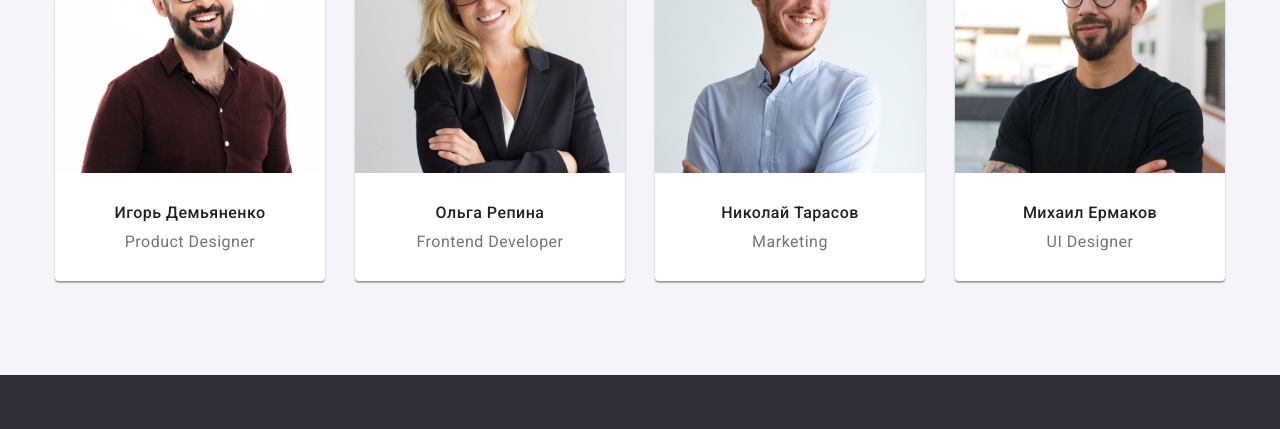
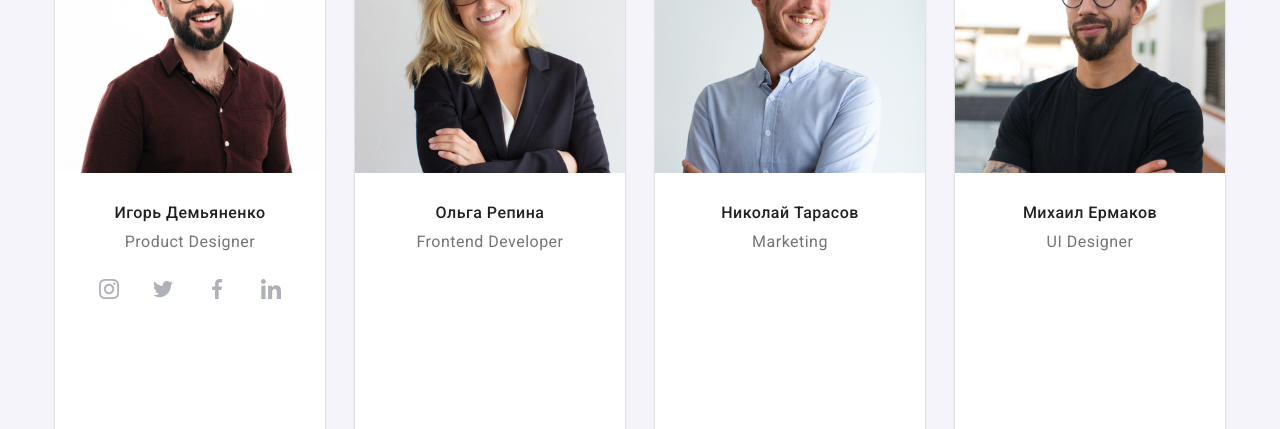
Before and after one commit to NataliaLyfar/goit-markup-hw-04, a plain HTML site: page index.html in a window 1280 px wide. Shown: the part 1874-2303 px from the top of the page. Drawn offline with nearby package versions, Linux system fonts and the light colour scheme.

Commit message:
csocial-links

```diff
--- a/css/styles.css
+++ b/css/styles.css
@@ -278,6 +278,7 @@ img {
 }
 .teammate-content {
   padding: 30px 0;
+  width: 270px;
 }
 .teammate-title {
   color: var(--tertiary-text-color);
@@ -295,6 +296,24 @@ img {
   line-height: 1.19;
   letter-spacing: 0.03em;
   text-align: center;
+}
+.social-link {
+  display: inline-block;
+  padding: 12px;
+  width: 44px;
+  height: 44px;
+  border-radius: 50%;
+}
+
+.social-link-list {
+  display: flex;
+  margin-top: 16px;
+  padding: 0 32px;
+  justify-content: space-between;
+  align-items: center;
+}
+.social-linc-icon {
+  fill: currentColor;
 }
 
 /* Футер */
--- a/index.html
+++ b/index.html
@@ -44,19 +44,15 @@
         <ul class="header-contact-list">
           <li class="header-contact-item">
             <a href="mailto:info@devstudio.com" class="contact-link"
-              ><svg class="contact-link-icon" width="16px" height="12px">
-                <use
-                  href="./images/symbol-defs-min.svg#icon-envelope"
-                ></use></svg
+              ><svg class="contact-link-icon" width="16px" height="16px">
+                <use href="./images/symbol-defs.svg#icon-envelope"></use></svg
               >info@devstudio.com
             </a>
           </li>
           <li class="header-contact-item">
             <a href="tel:+380961111111" class="contact-link"
-              ><svg class="contact-link-icon" width="10px" height="16px">
-                <use
-                  href="./images/symbol-defs-min.svg#icon-smartphone"
-                ></use></svg
+              ><svg class="contact-link-icon" width="16px" height="16px">
+                <use href="./images/symbol-defs.svg#icon-smartphone"></use></svg
               >+38 096 111 11 11</a
             >
           </li>
@@ -80,7 +76,7 @@
               <div class="thumb">
                 <svg class="feature-icon">
                   <use
-                    href="./images/symbol-defs-min.svg#icon-antena"
+                    href="./images/symbol-defs.svg#icon-antena"
                     width="70"
                     height="70"
                   ></use>
@@ -96,7 +92,7 @@
               <div class="thumb">
                 <svg class="feature-icon">
                   <use
-                    href="./images/symbol-defs-min.svg#icon-clock"
+                    href="./images/symbol-defs.svg#icon-clock"
                     width="70"
                     height="70"
                   ></use>
@@ -112,7 +108,7 @@
               <div class="thumb">
                 <svg class="feature-icon">
                   <use
-                    href="./images/symbol-defs-min.svg#icon-diagram"
+                    href="./images/symbol-defs.svg#icon-diagram"
                     width="70"
                     height="70"
                   ></use>
@@ -128,7 +124,7 @@
               <div class="thumb">
                 <svg class="feature-icon">
                   <use
-                    href="./images/symbol-defs-min.svg#icon-astronaut"
+                    href="./images/symbol-defs.svg#icon-astronaut"
                     width="70"
                     height="70"
                   ></use>
@@ -190,6 +186,49 @@
               <div class="teammate-content">
                 <h3 class="teammate-title">Игорь Демьяненко</h3>
                 <p class="teammate-position" lang="en">Product Designer</p>
+
+                <ul class="social-link-list">
+                  <li>
+                    <a href="" class="social-link"
+                      ><svg class="social-link-icon">
+                        <use
+                          href="./images/symbol-defs.svg#icon-instagram"
+                          width="20"
+                          height="20"
+                        ></use></svg
+                    ></a>
+                  </li>
+                  <li>
+                    <a href="" class="social-link"
+                      ><svg class="social-link-icon">
+                        <use
+                          href="./images/symbol-defs.svg#icon-twitter"
+                          width="20"
+                          height="20"
+                        ></use></svg
+                    ></a>
+                  </li>
+                  <li>
+                    <a href="" class="social-link"
+                      ><svg class="social-link-icon">
+                        <use
+                          href="./images/symbol-defs.svg#icon-facebook"
+                          width="20"
+                          height="20"
+                        ></use></svg
+                    ></a>
+                  </li>
+                  <li>
+                    <a href="" class="social-link"
+                      ><svg class="social-link-icon">
+                        <use
+                          href="./images/symbol-defs.svg#icon-linkedin"
+                          width="20"
+                          height="20"
+                        ></use></svg
+                    ></a>
+                  </li>
+                </ul>
               </div>
             </li>
             <li class="team-item">
```
